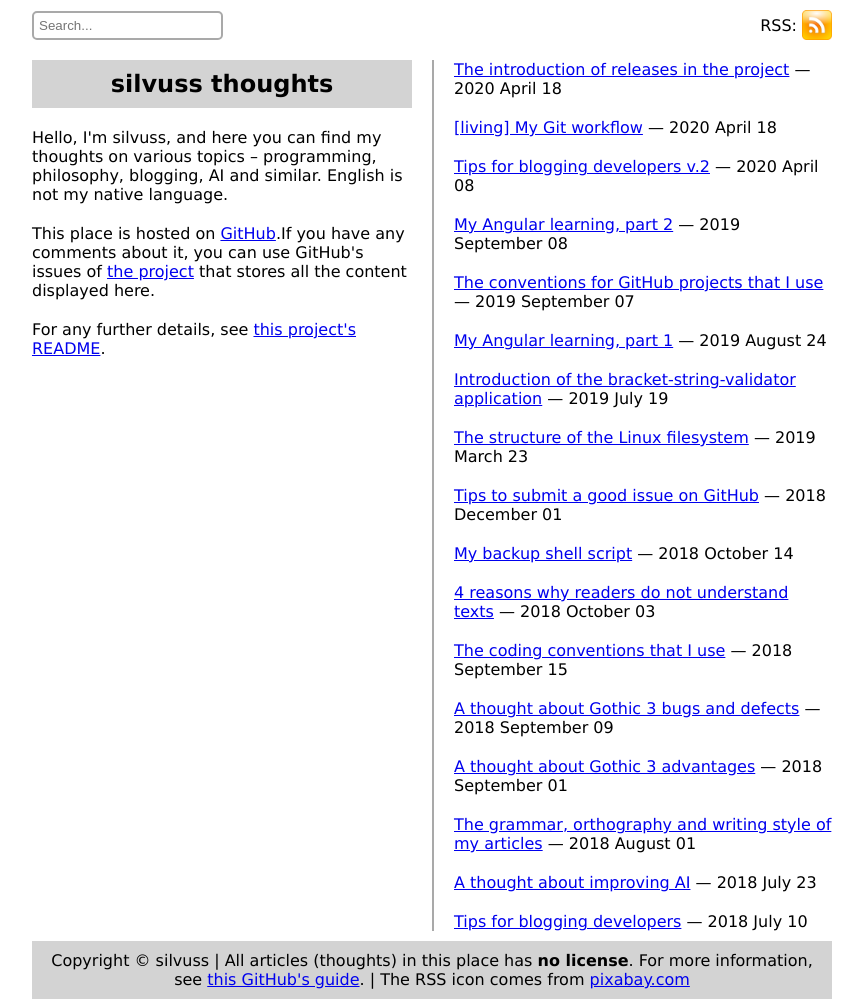
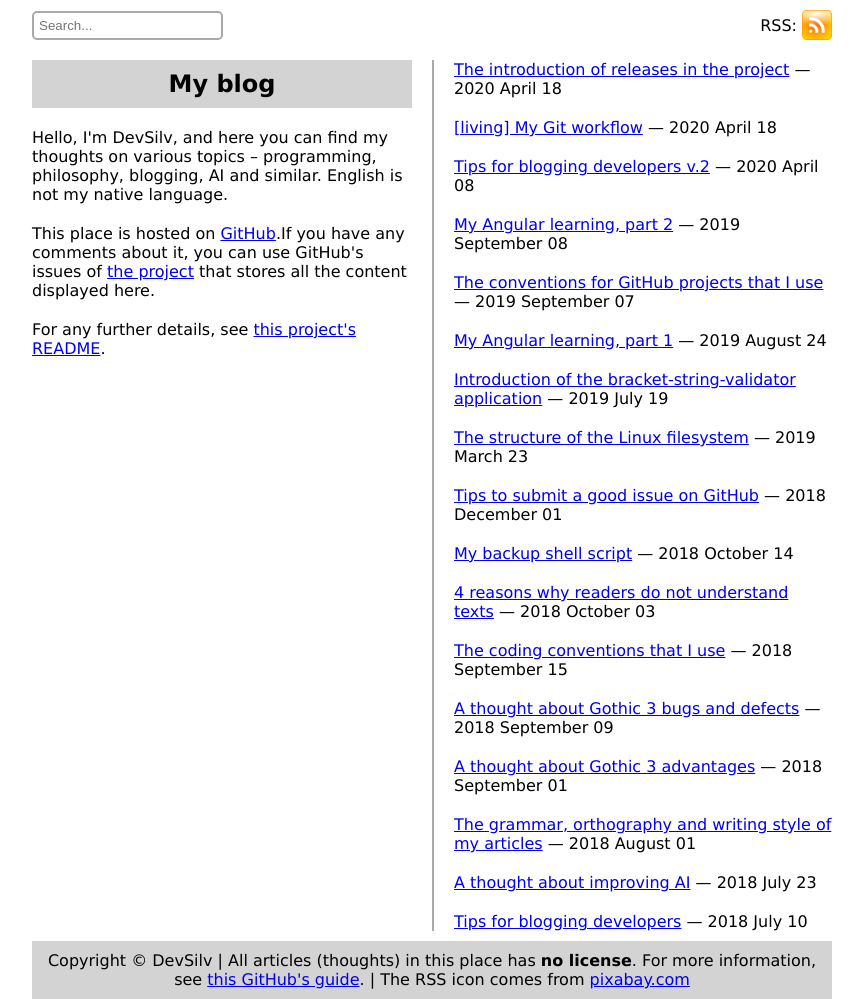
Before and after one commit to DevSilv/DevSilv.github.io, a Jekyll site: the page built from index.html, in a window 1280 px wide. Shown: the whole page, without its empty margins (208-1071 px from the left). Built offline with Jekyll 4.4.1, drawn with Linux system fonts in a browser that asks for light colours.

Commit message:
Update _config.yml

```diff
--- a/_config.yml
+++ b/_config.yml
@@ -1,11 +1,11 @@
-title: silvuss thoughts
-author: silvuss
-description: Hello, I'm silvuss, and here you can find my thoughts on various topics – programming, philosophy, blogging, AI and similar. English is not my native language.
+title: My blog
+author: DevSilv
+description: Hello, I'm DevSilv, and here you can find my thoughts on various topics – programming, philosophy, blogging, AI and similar. English is not my native language.
 tag-title-prefix: Thoughts on
 footer-license: All articles (thoughts) in this place has <strong>no license</strong>. For more information, see&nbsp<a href="https://choosealicense.com/no-permission/">this&nbspGitHub's&nbspguide</a>.
 footer-icon: The RSS icon comes from <a href="https://pixabay.com/en/rss-feed-icon-atom-feed-button-2027180/">pixabay.com</a>
-url: https://silvuss.github.io
-part-url: silvuss.github.io
+url: https://devsilv.github.io
+part-url: devsilv.github.io
 html-lang: en
 meta-charset: utf-8
-meta-description: silvuss thoughts
+meta-description: devsilv thoughts
```
